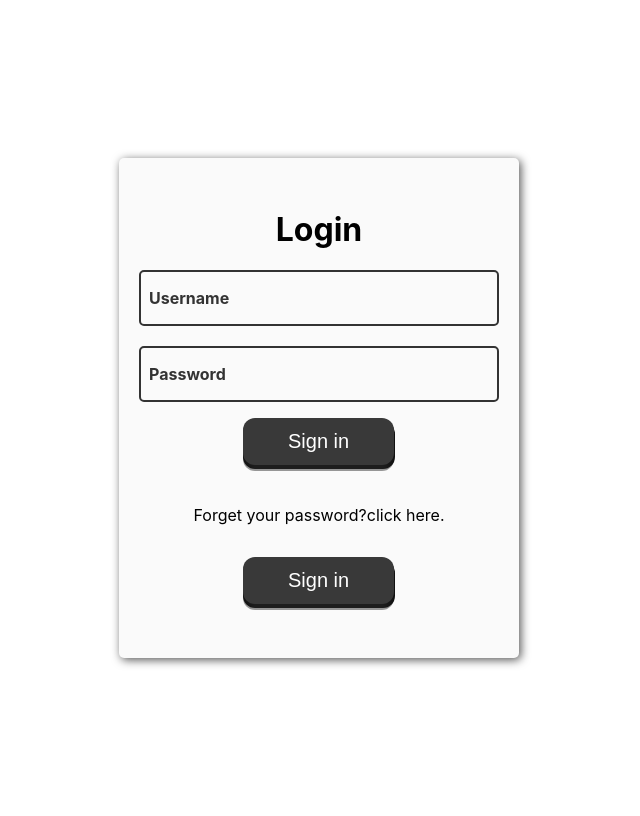
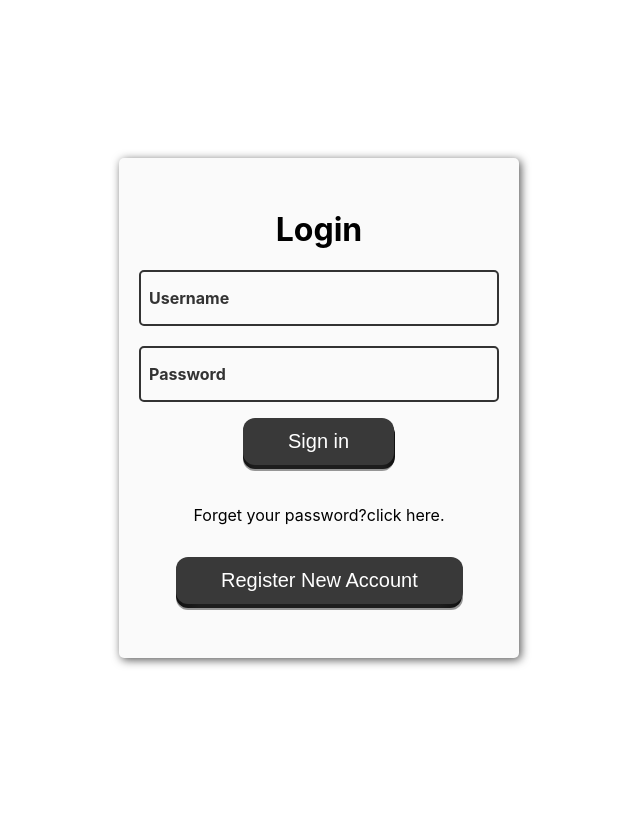
Before and after one commit to chintu901/e-commerce_website, a Flask app: page / in a window 1280 px wide. Shown: the whole page, without its empty margins (321-961 px from the left). Run offline with Flask 3, Linux system fonts and the light colour scheme.

Commit message:
fix typo

```diff
--- a/templates/login_page.html
+++ b/templates/login_page.html
@@ -38,7 +38,7 @@
                             <span class="button-signin-shadow"></span>
                             <span class="button-signin-edge"></span>
                             <span class="button-signin-front text">
-                              Sign in
+                              Register New Account
                             </span>
                         </button>
                     </div>
```
